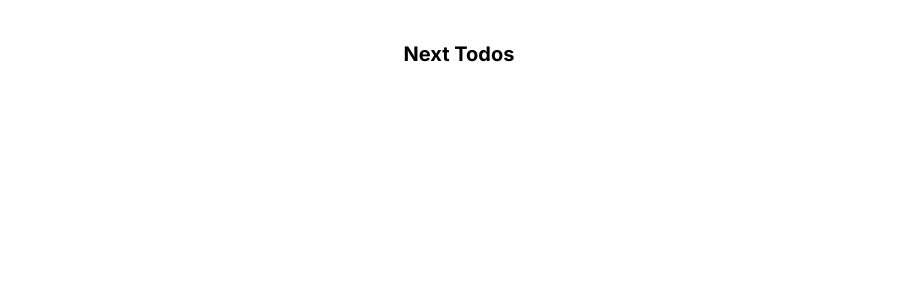
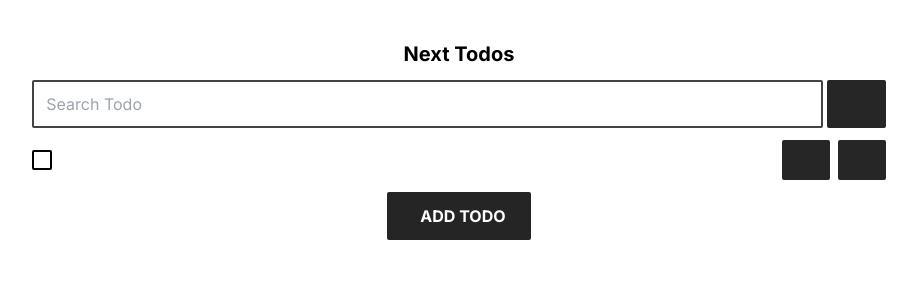
Before and after one commit to mynolog/inflearn-warmup-3-1-todos, a Next.js app: page / in a window 1280 px wide. Shown: the top 300 px of the page, without its empty margins (181-1098 px from the left). Built offline with nearby package versions, Linux system fonts and the light colour scheme.

Commit message:
feat: 메인 페이지 UI 구현

```diff
--- a/src/app/ui.tsx
+++ b/src/app/ui.tsx
@@ -1,9 +1,33 @@
 'use client'
+
+import Todo from '@/components/todos/Todo'
+import Button from '@/components/ui/button/Button'
+import Input from '@/components/ui/input/Input'
 
 export default function UI() {
   return (
     <div className="w-2/3 mx-auto flex flex-col items-center gap-3 py-10">
       <h2 className="text-xl font-bold">Next Todos</h2>
+
+      <div className="w-full flex gap-1">
+        <Input
+          type="text"
+          placeholder="Search Todo"
+          className="w-full"
+          value={''}
+          onChange={() => {}}
+        />
+        <Button>
+          <i className="fa-solid fa-magnifying-glass"></i>
+        </Button>
+      </div>
+
+      <Todo />
+
+      <Button width="w-36">
+        <i className="fas fa-plus"></i>
+        ADD TODO
+      </Button>
     </div>
   )
 }
--- /dev/null
+++ b/src/components/todos/Todo.tsx
@@ -0,0 +1,47 @@
+'use client'
+
+import { useState } from 'react'
+import Button from '../ui/button/Button'
+import Checkbox from '../ui/checkbox/Checkbox'
+import Input from '../ui/input/Input'
+
+// type TodoProps = {
+//   id: string
+//   value: string
+//   completed: boolean
+// }
+
+export default function Todo({}) {
+  const [isEditing, setIsEditing] = useState(false)
+  const [completed, setCompleted] = useState(false)
+  const [title, setTitle] = useState<string>('')
+
+  return (
+    <div className="w-full flex items-center gap-2">
+      <Checkbox checked={completed} onChange={(e) => setCompleted(e.target.checked)} />
+      {isEditing ? (
+        <Input
+          type="text"
+          value={title}
+          onChange={(e) => setTitle(e.target.value)}
+          className="w-full flex-1 border-b-black border-b-2 border-t-0 border-l-0 border-r-0 focus:border-t-0 focus:border-l-0 focus:border-r-0"
+        />
+      ) : (
+        <p className={`flex-1 ${completed ? 'line-through' : ''}`}>{title}</p>
+      )}
+
+      {isEditing ? (
+        <Button width="w-12" height="h-10" onClick={() => setIsEditing(false)}>
+          <i className="fas fa-check"></i>
+        </Button>
+      ) : (
+        <Button width="w-12" height="h-10" onClick={() => setIsEditing(true)}>
+          <i className="fas fa-pen"></i>
+        </Button>
+      )}
+      <Button width="w-12" height="h-10">
+        <i className="fas fa-trash"></i>
+      </Button>
+    </div>
+  )
+}
--- /dev/null
+++ b/src/components/ui/button/Button.tsx
@@ -0,0 +1,36 @@
+import { MouseEvent } from 'react'
+
+export type ButtonProps = {
+  children: React.ReactNode
+  onClick?: (() => void) | ((e: MouseEvent<HTMLButtonElement>) => void)
+  bgColor?: string
+  textColor?: string
+  width?: 'w-10' | 'w-12' | 'w-16' | 'w-28' | 'w-36' | 'w-44' | 'w-64'
+  height?: 'h-8' | 'h-10' | 'h-12'
+  disabled?: boolean
+  className?: string
+}
+
+export default function Button({
+  children,
+  onClick = () => {},
+  bgColor = 'black',
+  textColor = 'text-white',
+  width = 'w-16',
+  height = 'h-12',
+  disabled = false,
+  className = '',
+}: ButtonProps) {
+  return (
+    <button
+      style={{
+        backgroundColor: disabled ? '#6b7280' : bgColor,
+      }}
+      className={`${textColor} ${width} ${height} rounded-sm flex justify-center items-center gap-2 font-bold opacity-85 transition-all ease-in-out duration-300 hover:opacity-100 ${className}`}
+      onClick={onClick}
+      disabled={disabled}
+    >
+      {children}
+    </button>
+  )
+}
--- /dev/null
+++ b/src/components/ui/checkbox/Checkbox.tsx
@@ -0,0 +1,24 @@
+import type { ChangeEvent } from 'react'
+
+const Checkbox = ({
+  checked,
+  onChange,
+}: {
+  checked: boolean
+  onChange: (e: ChangeEvent<HTMLInputElement>) => void
+}) => {
+  return (
+    <label className="relative inline-flex items-center cursor-pointer">
+      <input type="checkbox" checked={checked} onChange={onChange} className="sr-only" />
+      <span
+        className={`w-5 h-5 rounded-sm flex items-center justify-center border-2 transition-colors
+            ${checked ? 'bg-black border-black' : 'bg-white border-black'}
+            `}
+      >
+        {checked && <i className="fas fa-check text-white text-xs"></i>}
+      </span>
+    </label>
+  )
+}
+
+export default Checkbox
--- /dev/null
+++ b/src/components/ui/input/Input.tsx
@@ -0,0 +1,23 @@
+import type { ChangeEvent } from 'react'
+
+type InputProps = {
+  type: 'text'
+  value: string
+  onChange: (e: ChangeEvent<HTMLInputElement>) => void
+  name?: string
+  placeholder?: string
+  className?: string
+}
+
+export default function Input({ type, placeholder, value, name, onChange, className }: InputProps) {
+  return (
+    <input
+      className={`px-3 py-2 border-2 border-dim-gray-600 focus:border-2 focus:border-steel-blue-600 focus:outline-none rounded-sm transition-colors duration-3 00 ease-linear ${className}`}
+      type={type}
+      value={value}
+      name={name}
+      placeholder={placeholder}
+      onChange={onChange}
+    />
+  )
+}
--- a/tailwind.config.ts
+++ b/tailwind.config.ts
@@ -7,7 +7,20 @@ const config: Config = {
     './src/app/**/*.{js,ts,jsx,tsx,mdx}',
   ],
   theme: {
-    extend: {},
+    extend: {
+      colors: {
+        'lime-green-300': '#81c784',
+        'lime-green-500': '#4caf50',
+        'lime-green-700': '#2e7d32',
+        'lime-green-900': '#1b5e20',
+        'native-gray-600': '#9e9e9e',
+        'steel-blue-600': '#3a4c6b',
+        'off-white-500': '#f5f5f5',
+        'dim-gray-600': '#444444',
+        'github-gray': '#333333',
+        'google-blue': '#4285f4',
+      },
+    },
   },
   plugins: [],
 }
```
